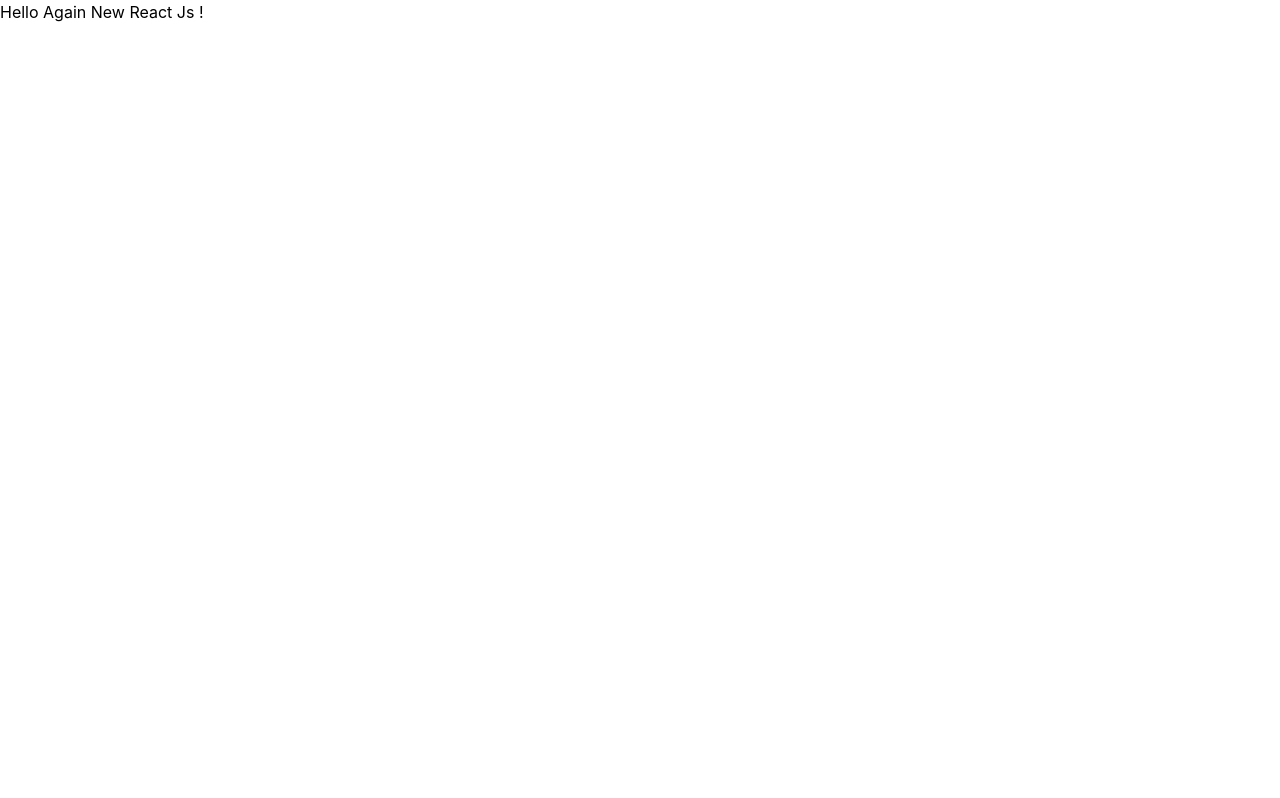
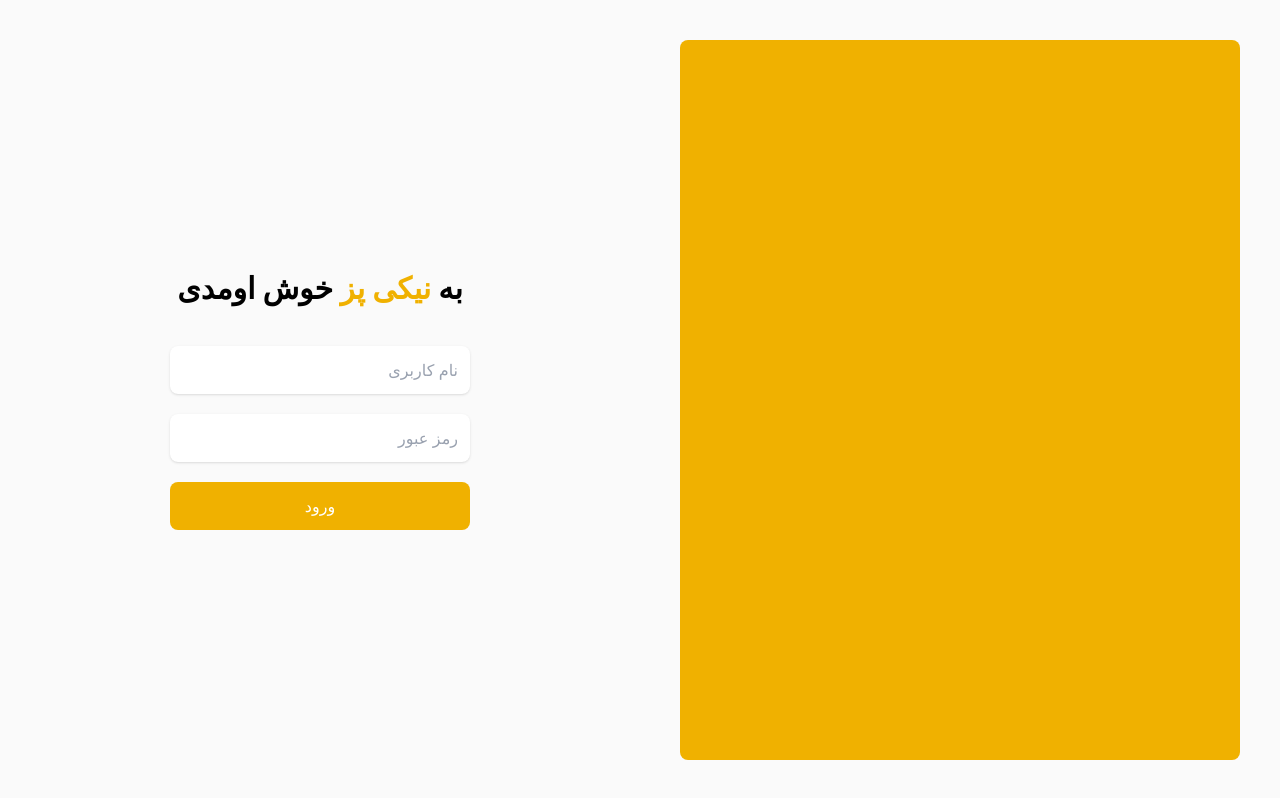
Before and after one commit to arsalannury/Baladchi, a React (Vite) app: page /login in a window 1280 px wide. Built offline with nearby package versions, Linux system fonts and the light colour scheme.

Commit message:
add base layer and add react router and tailwind

```diff
--- /dev/null
+++ b/db.json
@@ -0,0 +1,7 @@
+{
+  "dayliFoods": [
+    { "name": "خورشت قیمه", "kalori": "450", "price": "350" },
+    { "name": "خورشت قرمه سبزی", "kalori": "400", "price": "410" },
+    { "name": "ماکارونی", "kalori": "390", "price": "325" }
+  ]
+}
--- a/package.json
+++ b/package.json
@@ -13,6 +13,7 @@
     "@tailwindcss/vite": "^4.3.0",
     "react": "^19.2.5",
     "react-dom": "^19.2.5",
+    "react-router": "^7.15.0",
     "tailwindcss": "^4.3.0"
   },
   "devDependencies": {
--- a/src/App.tsx
+++ b/src/App.tsx
@@ -1,12 +1,16 @@
-import { useState } from "react";
+// import { startTransition, useActionState } from "react";
+import { Routes, Route ,BrowserRouter} from "react-router";
+import Home from "./pages/Home";
+import Login from "./pages/Login";
 
 function App() {
-  const [count, setCount] = useState(0);
-
   return (
-    <>
-      <p>Hello Again New React Js !</p>
-    </>
+    <BrowserRouter>
+      <Routes>
+        <Route index element={<Home />}></Route>
+        <Route path="login" element={<Login />}></Route>
+      </Routes>
+    </BrowserRouter>
   );
 }
 
--- /dev/null
+++ b/src/pages/Home.tsx
@@ -0,0 +1,11 @@
+import Header from "../shared/components/ui/Header";
+
+const Home = () => {
+  return (
+    <>
+      <Header />
+    </>
+  );
+};
+
+export default Home;
--- /dev/null
+++ b/src/pages/Login.tsx
@@ -0,0 +1,54 @@
+import { useActionState, startTransition } from "react";
+
+const Login = () => {
+  const [state, dispatchAction, isPending] = useActionState(login, null);
+
+  function login(state): object {
+    return {
+      userName: "Arsalan",
+      password: "123456",
+    };
+  }
+
+  function handleClickOnLogin() {
+    startTransition(() => {
+      dispatchAction();
+    });
+  }
+
+  const loginPageInputsClassName =
+    "text-right outline-0 shadow-sm bg-white p-3 max-lg:w-full w-[50%] rounded-lg placeholder:text-gray-400 text-gray-400";
+
+  return (
+    <>
+      <div className="h-screen grid grid-cols-2 bg-zinc-50">
+        <div className="p-5 max-md:col-span-12">
+          <div className="flex flex-col items-center justify-center h-full gap-5">
+            <p className="font-bold text-3xl mb-5">
+              به <span className="text-yellow-500">نیکی پز</span> خوش اومدی
+            </p>
+            <input
+              type="text"
+              className={loginPageInputsClassName}
+              placeholder="نام کاربری"
+            />
+            <input
+              type="text"
+              className={loginPageInputsClassName}
+              placeholder="رمز عبور"
+            />
+            <button
+              onClick={handleClickOnLogin}
+              className="bg-yellow-500 text-white px-10 py-3 rounded-lg cursor-pointer max-lg:w-full w-[50%] "
+            >
+              {isPending ? "...در حال ورود" : "ورود"}
+            </button>
+          </div>
+        </div>
+        <div className="bg-yellow-500 rounded-lg p-5 m-10 max-md:hidden"></div>
+      </div>
+    </>
+  );
+};
+
+export default Login;
--- /dev/null
+++ b/src/shared/components/ui/Header.tsx
@@ -0,0 +1,16 @@
+import { Link } from "react-router";
+
+
+const Header = () => {
+  return (
+    <>
+      <header className="h-8.75 sticky top-1 p-10 flex items-center justify-end">
+        <nav>
+          <Link to={"/login"}>ورود</Link>
+        </nav>
+      </header>
+    </>
+  );
+};
+
+export default Header;
```
Also changed, not shown: 1 other file (tests, documents, lock files or other folders).
